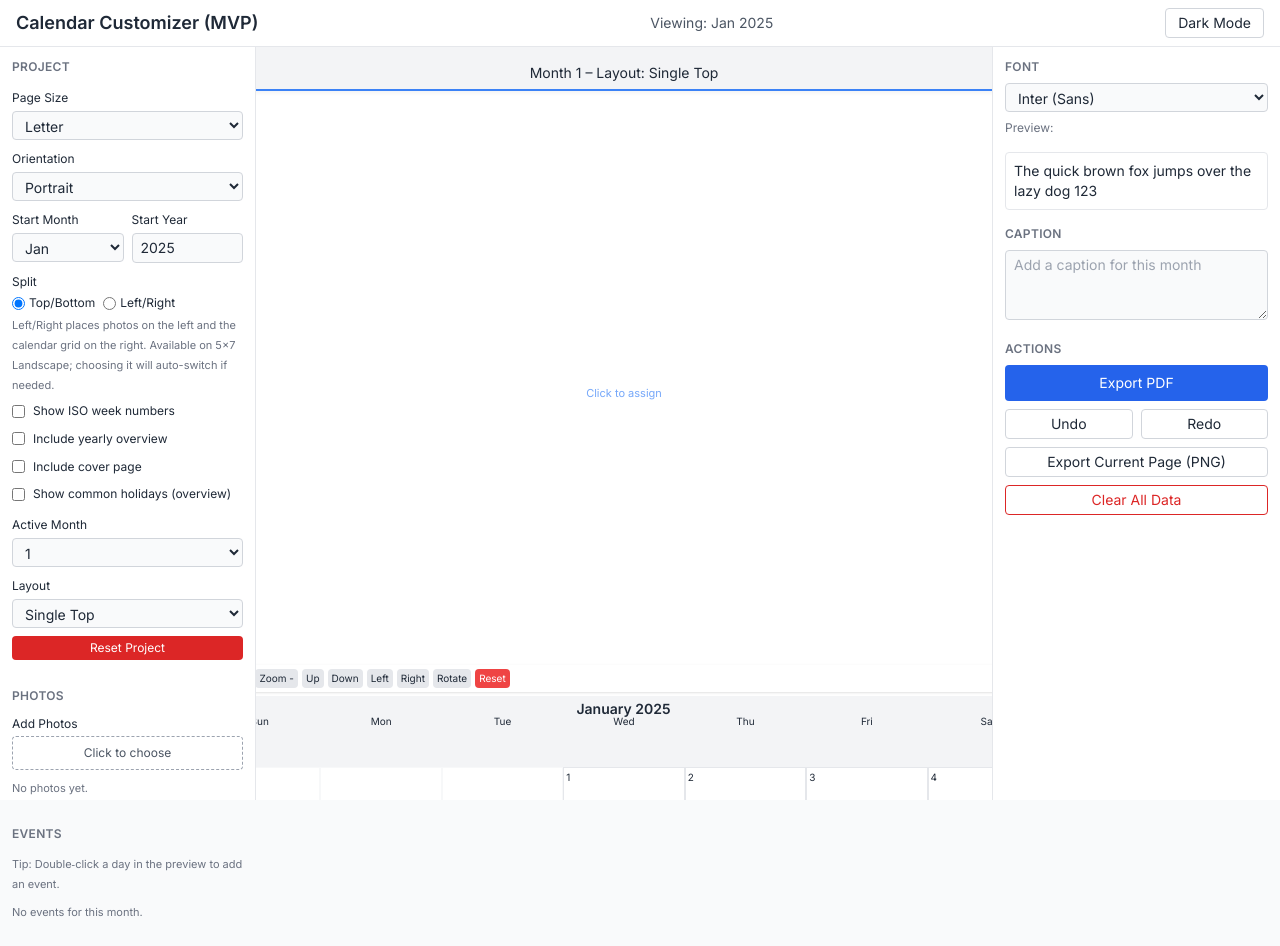
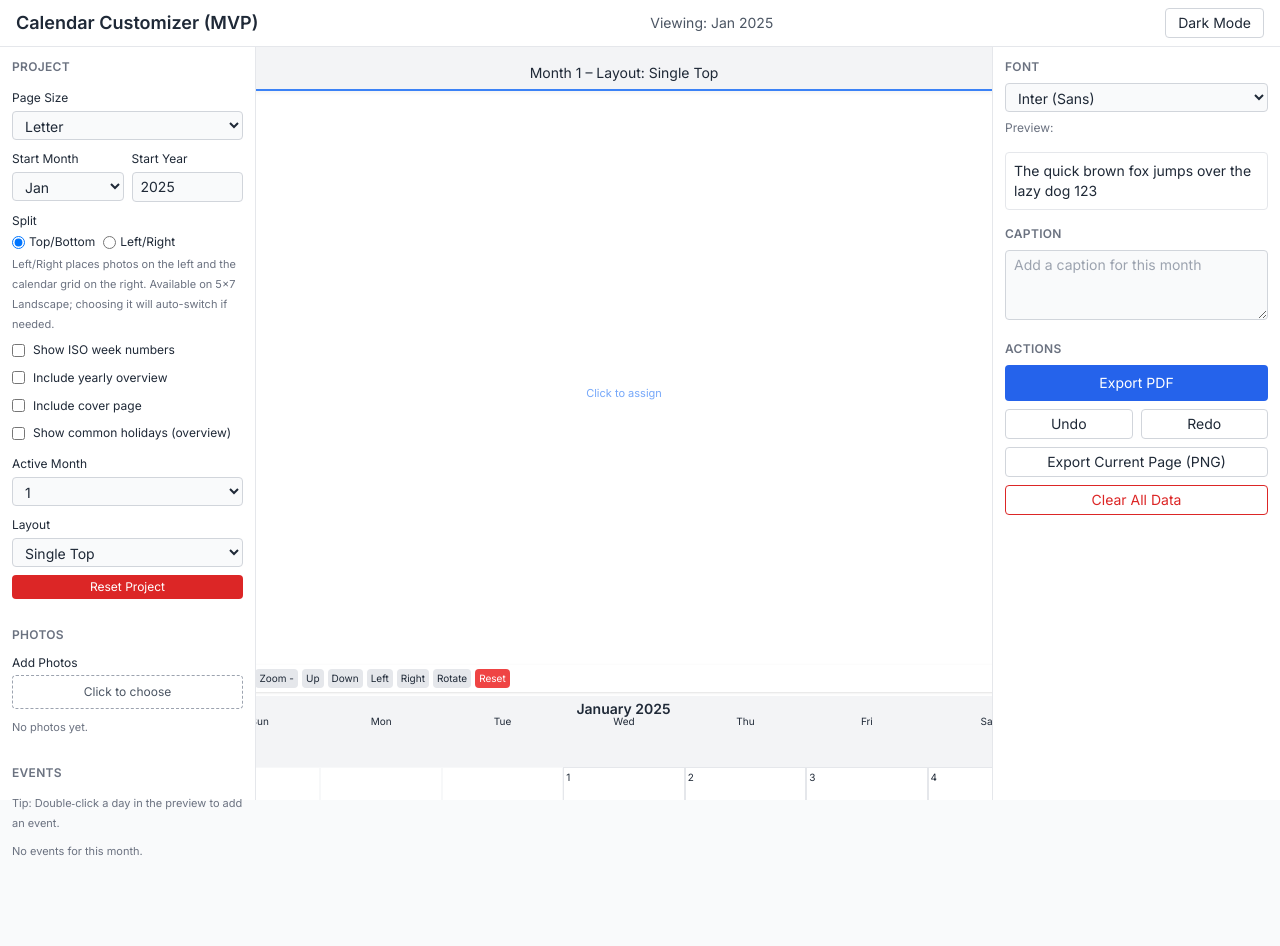
Before and after one commit to JoeProgrammer88/CalendarMaker, a React (Vite) app: page / in a window 1280 px wide. After the commit the page ends 885 px from the top, so only its background shows below. Built offline with nearby package versions, Linux system fonts and the light colour scheme.

Commit message:
feat: normalize calendar orientation based on page size and remove orientation handling from Sidebar

```diff
--- a/src/store/store.ts
+++ b/src/store/store.ts
@@ -207,7 +207,15 @@ export const useCalendarStore = create<StoreShape>()(immer((set, get) => ({
       if (!lastId) return;
       const loaded = await loadProjectById(lastId);
       if (loaded) {
-        set(s => { s.project = loaded; s.ui.activeMonth = 0; s.ui.activeSlotId = 'main'; });
+        set(s => {
+          // Normalize orientation based on page size (5x7 => landscape, others => portrait)
+          if (loaded.calendar.pageSize === '5x7') {
+            loaded.calendar.orientation = 'landscape';
+          } else {
+            loaded.calendar.orientation = 'portrait';
+          }
+          s.project = loaded; s.ui.activeMonth = 0; s.ui.activeSlotId = 'main';
+        });
       }
   },
   undo() { set(s => { const prev = s.ui.history.pop(); if (prev) { s.ui.future.push(safeClone(get().project)); s.project = prev; } }); },
--- a/src/ui/components/Sidebar.tsx
+++ b/src/ui/components/Sidebar.tsx
@@ -6,7 +6,6 @@ import type { CalendarPageSizeKey, LayoutId } from '../../types';
 export const Sidebar: React.FC = () => {
   const state = useCalendarStore(s => ({
     pageSize: s.project.calendar.pageSize,
-    orientation: s.project.calendar.orientation,
   splitDirection: s.project.calendar.splitDirection,
   startMonth: s.project.calendar.startMonth,
   startYear: s.project.calendar.startYear,
@@ -18,7 +17,6 @@ export const Sidebar: React.FC = () => {
     monthIndex: s.ui.activeMonth,
     layout: s.project.calendar.layoutStylePerMonth[s.ui.activeMonth],
     setPageSize: s.actions.setPageSize,
-    setOrientation: s.actions.setOrientation,
   setSplitDirection: s.actions.setSplitDirection,
   addToast: s.actions.addToast,
   setStartMonth: s.actions.setStartMonth,
@@ -43,13 +41,6 @@ export const Sidebar: React.FC = () => {
             {Object.keys(SIZES).map(k => <option key={k} value={k}>{k}</option>)}
           </select>
         </label>
-        <label className="block">
-          <span className="text-xs font-medium">Orientation</span>
-          <select value={state.orientation} onChange={e => state.setOrientation(e.target.value as any)} className="mt-1 w-full bg-gray-50 dark:bg-gray-900 border border-gray-300 dark:border-gray-600 rounded px-2 py-1">
-            <option value="portrait">Portrait</option>
-            <option value="landscape">Landscape</option>
-          </select>
-        </label>
         <div className="grid grid-cols-2 gap-2">
           <label className="block">
             <span className="text-xs font-medium">Start Month</span>
@@ -66,7 +57,7 @@ export const Sidebar: React.FC = () => {
           <span className="text-xs font-medium">Split</span>
           <div className="mt-1 flex items-center gap-2 text-xs">
             {(() => {
-              const canLR = state.pageSize === '5x7' && state.orientation === 'landscape';
+              const canLR = state.pageSize === '5x7';
               return (
                 <>
                   <label className="inline-flex items-center gap-1">
@@ -85,7 +76,6 @@ export const Sidebar: React.FC = () => {
                         } else {
                           // Auto-adjust to 5×7 Landscape and enable L/R
                           state.setPageSize('5x7');
-                          state.setOrientation('landscape');
                           state.setSplitDirection('lr');
                           state.addToast('Switched to 5×7 Landscape for Left/Right split', 'info');
                         }
```
